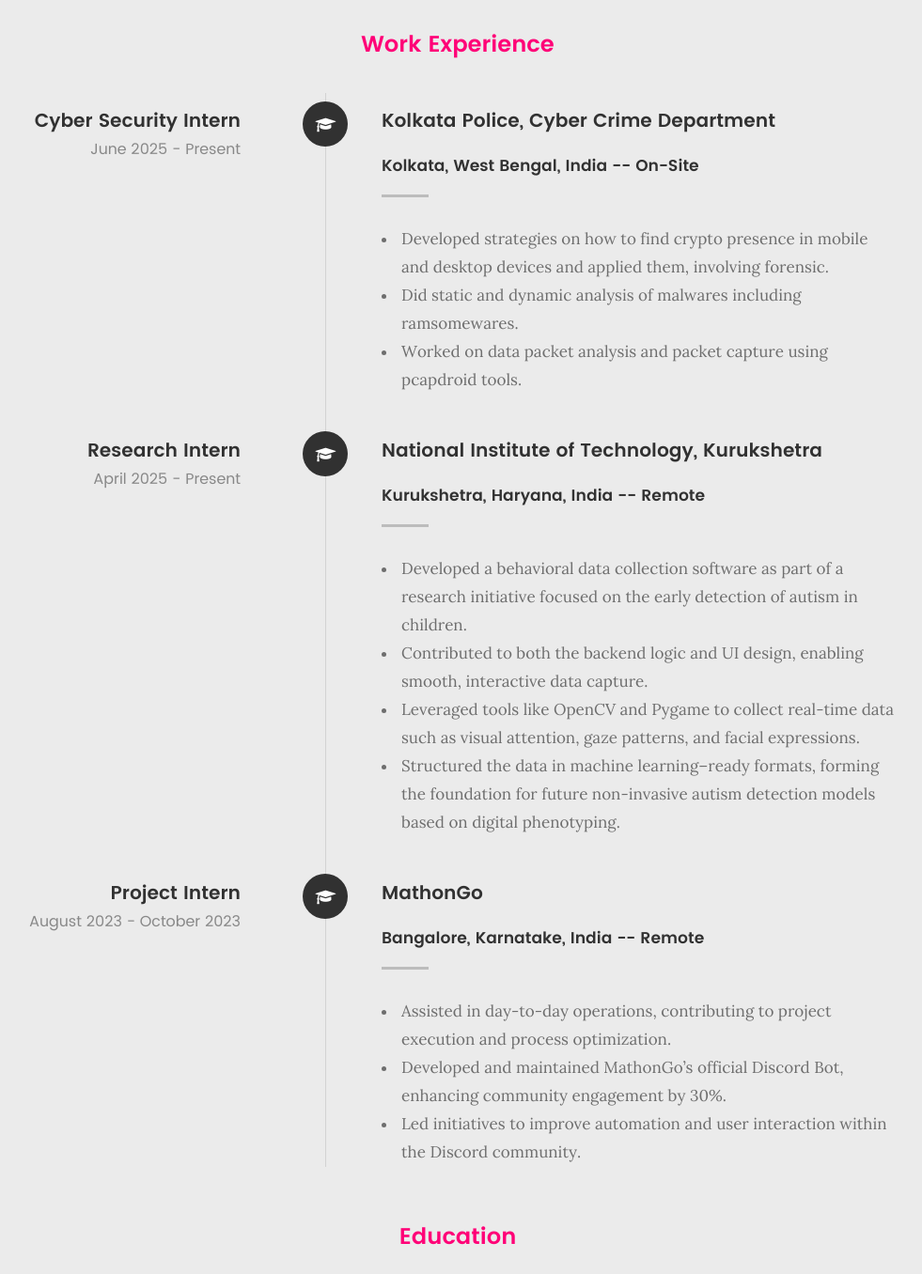
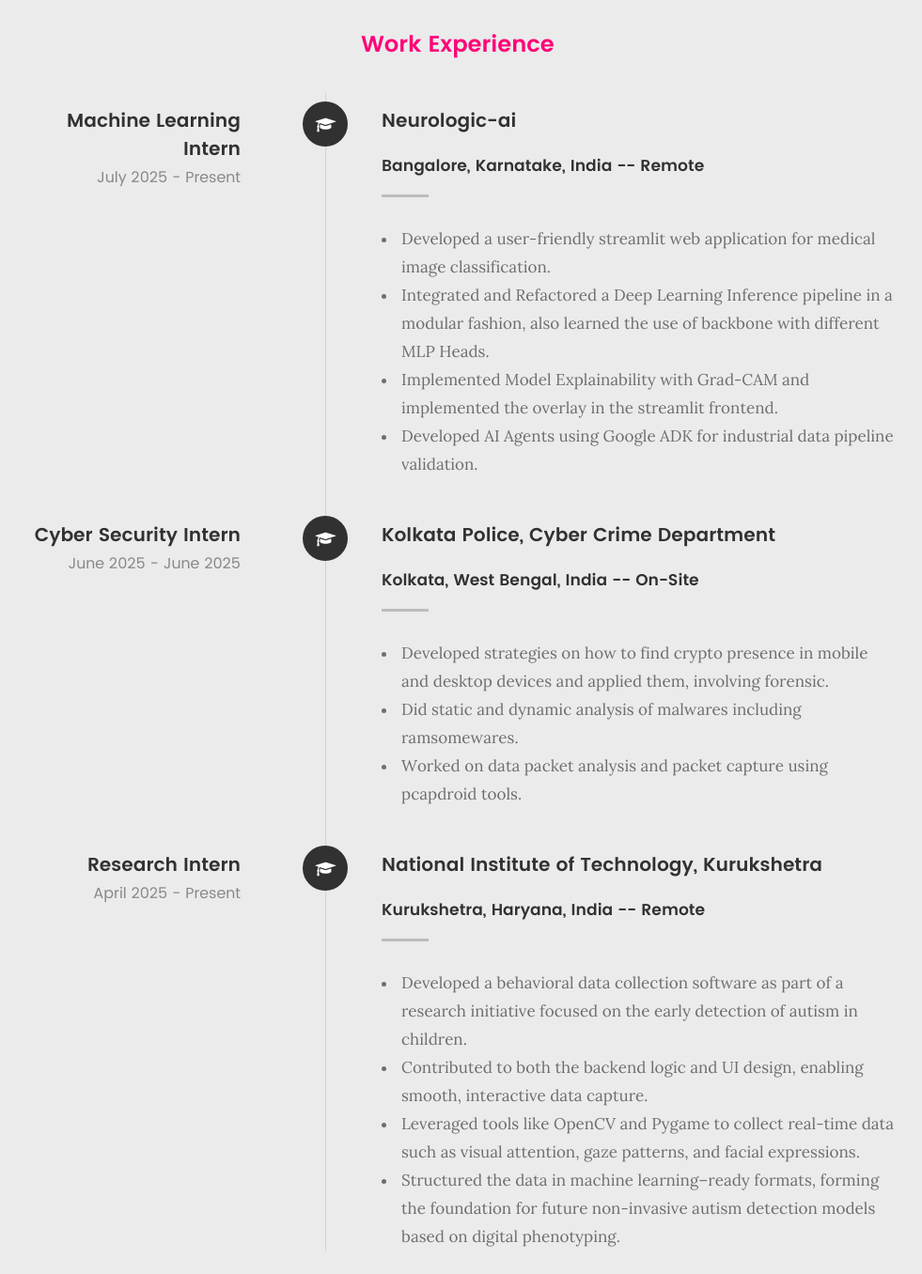
Before and after one commit to Onion-Bee/Onion-Bee.github.io, a plain HTML site: page index.html in a window 1280 px wide. Shown: the part 2440-3796 px from the top of the page at 94% size, without its empty margins (153-1134 px from the left). Drawn offline with Linux system fonts and the light colour scheme; files whose address does not match are found by name.

Commit message:
Update index.html

```diff
--- a/index.html
+++ b/index.html
@@ -193,7 +193,7 @@
    	<div class="row button-section">
    		<div class="col-twelve">
    			<a href="#contact" title="Hire Me" class="button stroke smoothscroll">Hire Me</a>
-   			<a href="https://drive.google.com/file/d/1aZqlqROGyiEZM9V_UZm6bZEncDVIUvWV/view?usp=sharingS" title="Download CV" class="button button-primary" target="_blank" >Download CV</a>
+   			<a href="https://drive.google.com/file/d/1rujo4rYIZIl-w88-JXqFpr9kqE5M9xAQ/view?usp=sharing" title="Download CV" class="button button-primary" target="_blank" >Download CV</a>
    		</div>
    	</div>
 
@@ -226,6 +226,33 @@
    		<div class="col-twelve">
 
    			<div class="timeline-wrap">
+
+				<div class="timeline-block">
+
+	   				<div class="timeline-ico">
+	   					<i class="fa fa-graduation-cap"></i>
+	   				</div>
+
+	   				<div class="timeline-header">
+	   					<h3>Machine Learning Intern</h3>
+	   					<p>July 2025 - Present</p>
+	   				</div>
+
+	   				<div class="timeline-content">
+	   					<h3>Neurologic-ai</h3>
+						<h4>Bangalore, Karnatake, India -- Remote</h4>
+	   					<p>
+							<ul>
+								<li>Developed a user-friendly streamlit web application for medical image classification.</li>
+								<li>Integrated and Refactored a Deep Learning Inference pipeline in a modular fashion, also learned the use of backbone with different MLP Heads.</li>
+								<li>Implemented Model Explainability with Grad-CAM and implemented the overlay in the streamlit frontend.</li>
+								<li>Developed AI Agents using Google ADK for industrial data pipeline validation.</li>
+							</ul>
+						</p>
+	   				</div>
+
+	   			</div> <!-- /timeline-block -->
+
 				<div class="timeline-block">
 
 	   				<div class="timeline-ico">
@@ -234,7 +261,7 @@
 
 	   				<div class="timeline-header">
 	   					<h3>Cyber Security Intern</h3>
-	   					<p>June 2025 - Present</p>
+	   					<p>June 2025 - June 2025</p>
 	   				</div>
 
 	   				<div class="timeline-content">
@@ -279,31 +306,6 @@
 
 	   			</div> <!-- /timeline-block -->
 
-	   			<div class="timeline-block">
-
-	   				<div class="timeline-ico">
-	   					<i class="fa fa-graduation-cap"></i>
-	   				</div>
-
-	   				<div class="timeline-header">
-	   					<h3>Project Intern</h3>
-	   					<p>August 2023 - October 2023</p>
-	   				</div>
-
-	   				<div class="timeline-content">
-	   					<h3>MathonGo</h3>
-						<h4>Bangalore, Karnatake, India -- Remote</h4>
-	   					<p>
-							<ul>
-								<li>Assisted in day-to-day operations, contributing to project execution and process optimization.</li>
-								<li>Developed and maintained MathonGo’s official Discord Bot, enhancing community engagement by 30%.</li>
-								<li>Led initiatives to improve automation and user interaction within the Discord community.</li>
-							</ul>
-						</p>
-	   				</div>
-
-	   			</div> <!-- /timeline-block -->
-
    			</div> <!-- /timeline-wrap -->
 
    		</div> <!-- /col-twelve -->
@@ -322,7 +324,7 @@
 
    			<div class="timeline-wrap">
 
-   				<div class="timeline-block">
+   				<!-- <div class="timeline-block">
 
 	   				<div class="timeline-ico">
 	   					<i class="fa fa-briefcase"></i>
@@ -342,7 +344,7 @@
 							graphics libraries, and algorithms directly designed by Stanford faculty and supported by instructors from around the world.</p>
 	   				</div>
 
-	   			</div> <!-- /timeline-block -->
+	   			</div> /timeline-block -->
 
 	   			<div class="timeline-block">
 
```
